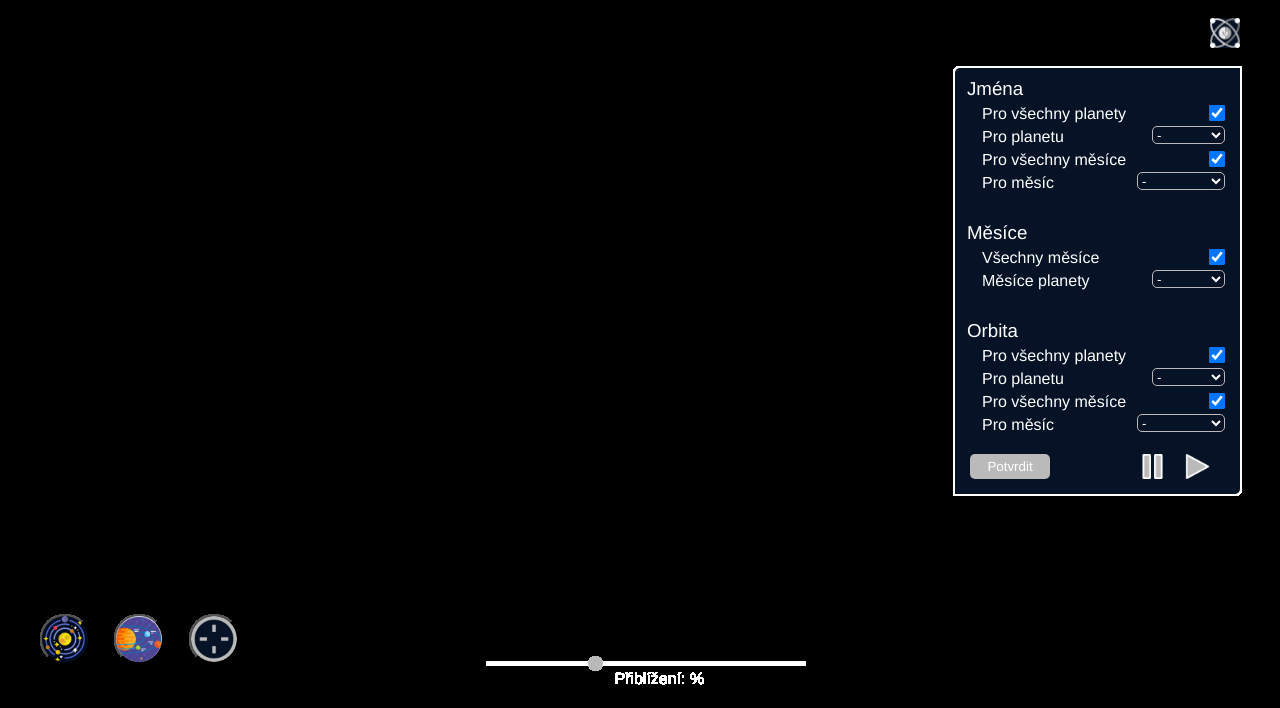
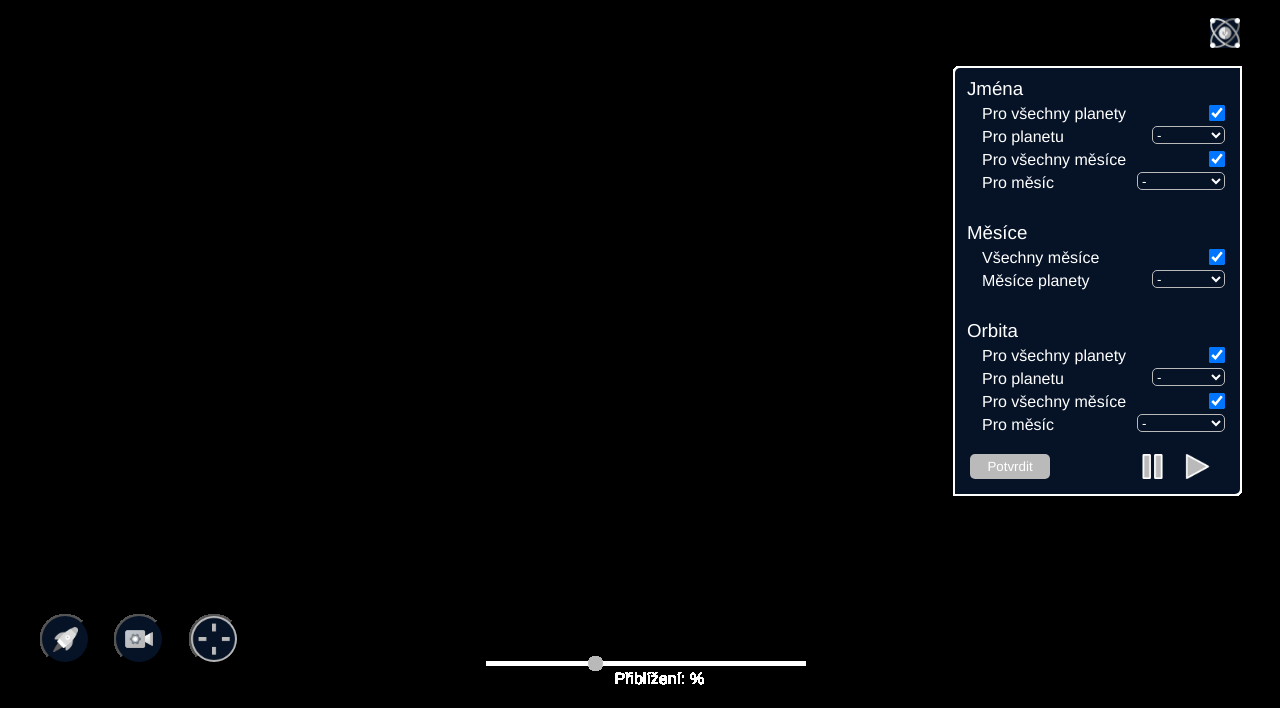
Before and after one commit to luciamahutova/BachelorThesis, a website: page simulationPage.html in a window 1280 px wide. Shown: the part 92-800 px from the top of the page. Drawn offline with nearby package versions, Linux system fonts and the light colour scheme.

Commit message:
Update: changed 3 buttons (for 2D/3D model not needed). Replaced with camera and cosmicObject button

```diff
--- a/css/style.css
+++ b/css/style.css
@@ -330,15 +330,20 @@ input[type="checkbox"] {
     position: relative;
     float: left;
     margin-right: 20px;
-    background-image: url(/icons/solarSystem2D.png);
+    background-image: url(/icons/rocket.png);
+    background-repeat: no-repeat;
+    background-position: center;
+    background-size: 25px;
 }
 
 .models div:nth-of-type(2) button {
-    background-image: url(/icons/solarSystem3D.png);
+    background-image: url(/icons/camera.png);
+    background-size: 30px;
 }
 
-.models div:last-of-type button {
+.models div:nth-of-type(3) button {
     background-image: url(/icons/centerScene.png);
+    background-size: 50px;
 }
 
 
--- a/js/textTranslator.js
+++ b/js/textTranslator.js
@@ -46,10 +46,12 @@ let arrLang = {
         'distanceFromPlanet': 'Vzdálenost od planety (km):',
         'minTemperature': 'Minimální teplota:',
         'maxTemperature': 'Maximální teplota:',
-        // Rangesliders
+        // Rangesliders and buttons
         'rotation': 'Rotace: ',
         'zoom': 'Přiblížení: ',
         'centerModel': 'Vycentrovat',
+        'cosmicObject': 'Kosmický objekt',
+        'cameraToPlanet': 'Kamera na planetu',
         // Planets
         'backToPlanets': 'Zpátky na planety',
 
@@ -110,10 +112,12 @@ let arrLang = {
         'distanceFromPlanet': 'Distance from planet (km):',
         'minTemperature': 'Minimum temperature:',
         'maxTemperature': 'Maximum temperature:',
-        // Rangesliders
+        // Rangesliders and buttons
         'rotation': 'Rotation: ',
         'zoom': 'Zoom: ',
         'centerModel': 'Center model',
+        'cosmicObject': 'Cosmic object',
+        'cameraToPlanet': 'Camera to planet',
         // Planets
         'backToPlanets': 'Back to planets',
 
@@ -174,10 +178,12 @@ let arrLang = {
         'distanceFromPlanet': 'Vzdialenosť od planéty (km):',
         'minTemperature': 'Minimálna teplota:',
         'maxTemperature': 'Maximálna teplota:',
-        // Rangesliders
+        // Rangesliders and buttons
         'rotation': 'Rotácia: ',
         'zoom': 'Priblíženie: ',
         'centerModel': 'Vycentrovať',
+        'cosmicObject': 'Kozmický objekt',
+        'cameraToPlanet': 'Kamera na planétu',
         // Planets
         'backToPlanets': 'Späť na planéty',
 
--- a/simulationPage.html
+++ b/simulationPage.html
@@ -226,15 +226,13 @@
 
     <section class="models">
         <div class="tooltip">
-            <button></button>
-            <span>2D model</span>
+            <button type="button"></button>
+            <span class="lang" id="cosmicObject"></span>
         </div>
-
         <div class="tooltip">
-            <button></button>
-            <span>3D model</span>
+            <button type="button"></button>
+            <span class="lang" id="cameraToPlanet"></span>
         </div>
-
         <div class="tooltip">
             <button type="button" onclick="mainScene.moveSceneToOriginalPosition(scene)"></button>
             <span class="lang" id="centerModel"></span>
```
Also changed, not shown: icons/camera.png (added), icons/rocket.png (added).
